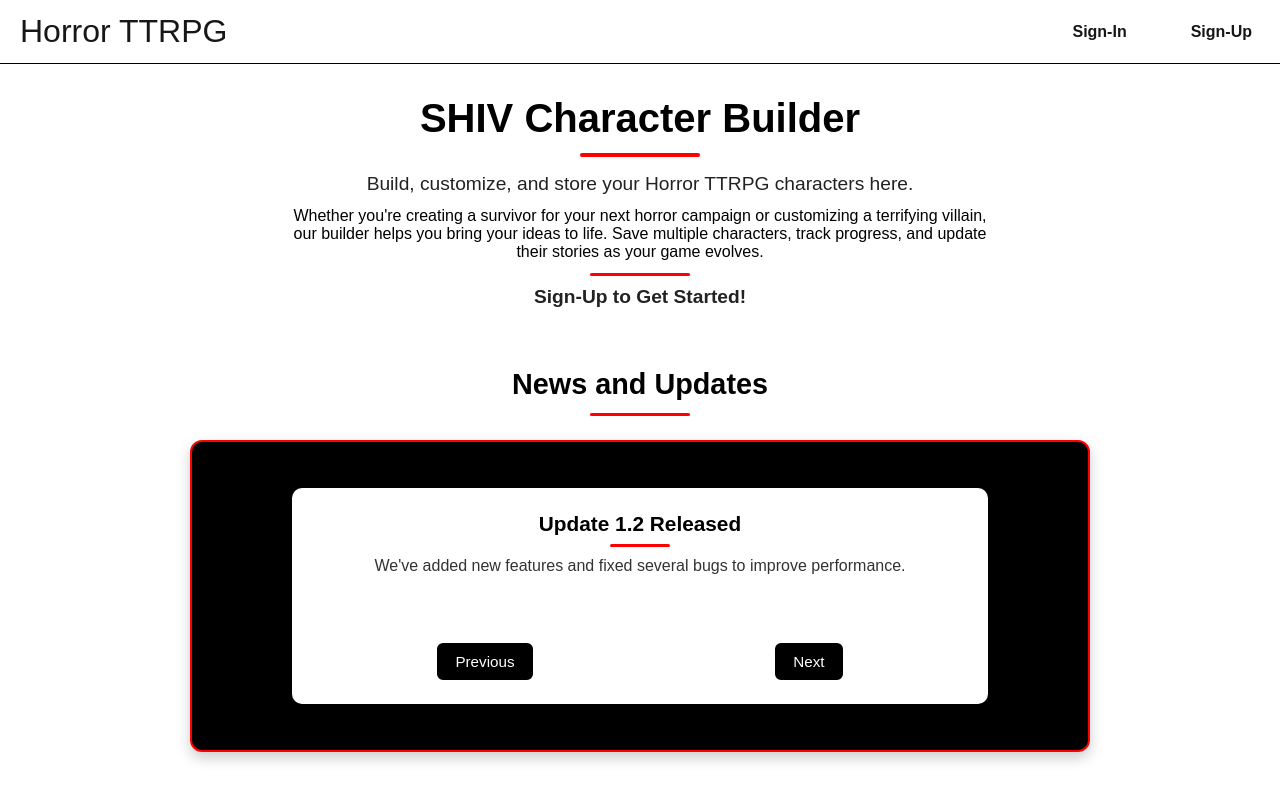
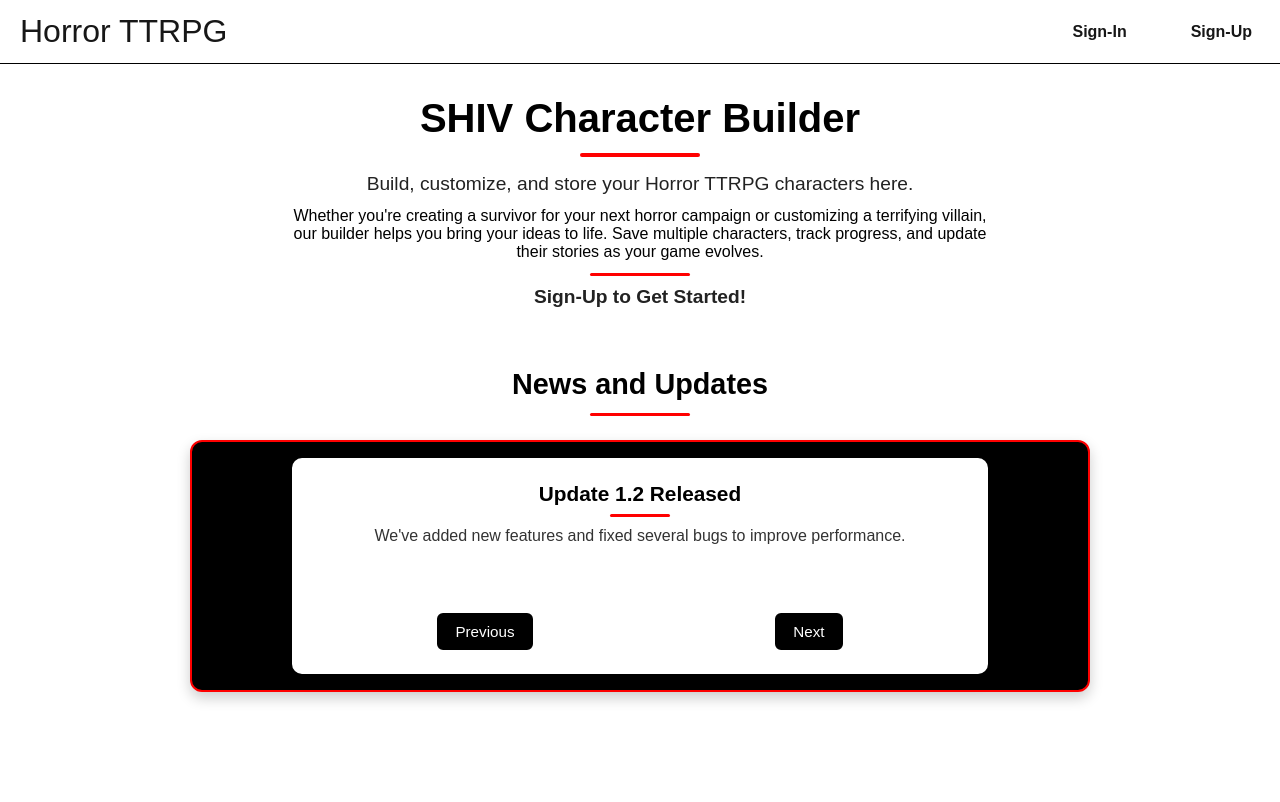
Before and after one commit to ZippyDaFish/character-builder, a Next.js app: page / in a window 1280 px wide. Shown: the top 802 px of the page. Built offline with nearby package versions, Linux system fonts and the light colour scheme; no server answers.

Commit message:
homepage height fix

```diff
--- a/app/page.module.css
+++ b/app/page.module.css
@@ -3,7 +3,7 @@
   flex-direction: column;
   align-items: center;
   justify-content: flex-start;
-  min-height: 100vh;
+  height: 92vh;
   background-color: #fff; /* white is now the main background */
   color: #000;
   padding: 2rem;
@@ -74,7 +74,7 @@
   color: #fff;
   border: 2px solid red;
   border-radius: 12px;
-  padding: 1.5rem;
+  padding: 0.25rem;
   box-shadow: 0 6px 14px rgba(0,0,0,0.2);
 }
 
--- a/app/styles/cardCarousel.css
+++ b/app/styles/cardCarousel.css
@@ -1,5 +1,5 @@
 .carousel-container {
-  margin: 20px auto;
+  margin: 10px auto;
   padding: 1.5rem;
   background: #fff; /* white card area */
   border: 2px solid #000;
```
